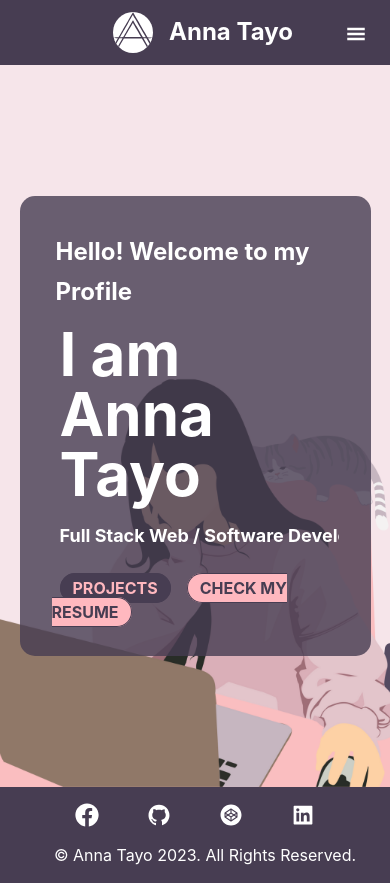
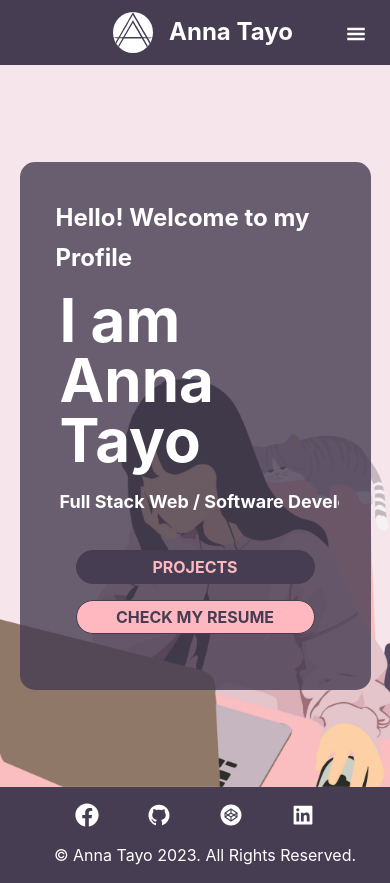
Before and after one commit to AnnalizaTayo/portfolio, a React (Create React App) app: page / in a window 390 px wide. Built offline with nearby package versions, Linux system fonts and the light colour scheme.

Commit message:
edited button alignment

```diff
--- a/src/pages/HomePage.js
+++ b/src/pages/HomePage.js
@@ -8,8 +8,10 @@ const HomePage = () => {
                 <h3 className="p-1 text-4xl font-bold">Hello! Welcome to my Profile</h3>
                 <h1 className="p-2 text-6xl font-bold fade">I am Anna Tayo</h1>
                 <h4 className="p-2 text-2xl font-bold typing-text mb-4">Full Stack Web / Software Developer | Fiction Writer</h4>
-                <a href="/projects" className="project-btn rounded-full px-3 py-1 mx-2 my-4 font-bold">PROJECTS</a>
-                <a href="https://drive.google.com/file/d/1cimbeaBp589sw0FI5hPVG8IExxNKCXKl/view?usp=drive_link" className="contact-btn rounded-full px-3 py-1 mx-2 my-4 font-bold" target="_blank" rel="noreferrer">CHECK MY RESUME</a>
+                <div className="buttons my-4">
+                    <a href="/projects" className="project-btn rounded-full px-3 py-1 mx-2 font-bold">PROJECTS</a>
+                    <a href="https://drive.google.com/file/d/1cimbeaBp589sw0FI5hPVG8IExxNKCXKl/view?usp=drive_link" className="contact-btn rounded-full px-3 py-1 mx-2 font-bold" target="_blank" rel="noreferrer">CHECK MY RESUME</a>
+                </div>
             </div>
         </div>
     )
--- a/src/pages/style.css
+++ b/src/pages/style.css
@@ -162,7 +162,7 @@ a.nav-link.active:hover {
 }
 
 .typing-text {
-    overflow: hidden;
+    overflow: auto;
     white-space: nowrap;
     animation: typing-animation 3s steps(40) forwards;
 }
@@ -218,7 +218,6 @@ a.nav-link.active:hover {
     border: 1px solid #473d52;
 }
 
-
 .project-btn {
     color: #FFB8BF;
     background-color: #473d52;
@@ -250,6 +249,7 @@ a.nav-link.active:hover {
         .home, .about, .tech, .projects {
             background-image: url("../img/pinkBackgroundPortrait.png");
         }
+
         #legend {
             display: none;
         }
@@ -293,6 +293,17 @@ a.nav-link.active:hover {
 
     .tech-head {
         padding: 1rem;
+    }
+
+    .left .buttons {
+        display: flex;
+        flex-direction: column;
+        text-align: center;
+        margin: 1rem;
+    }
+
+    .project-btn, .contact-btn {
+        margin: 0.5rem;
     }
 }
 
```
